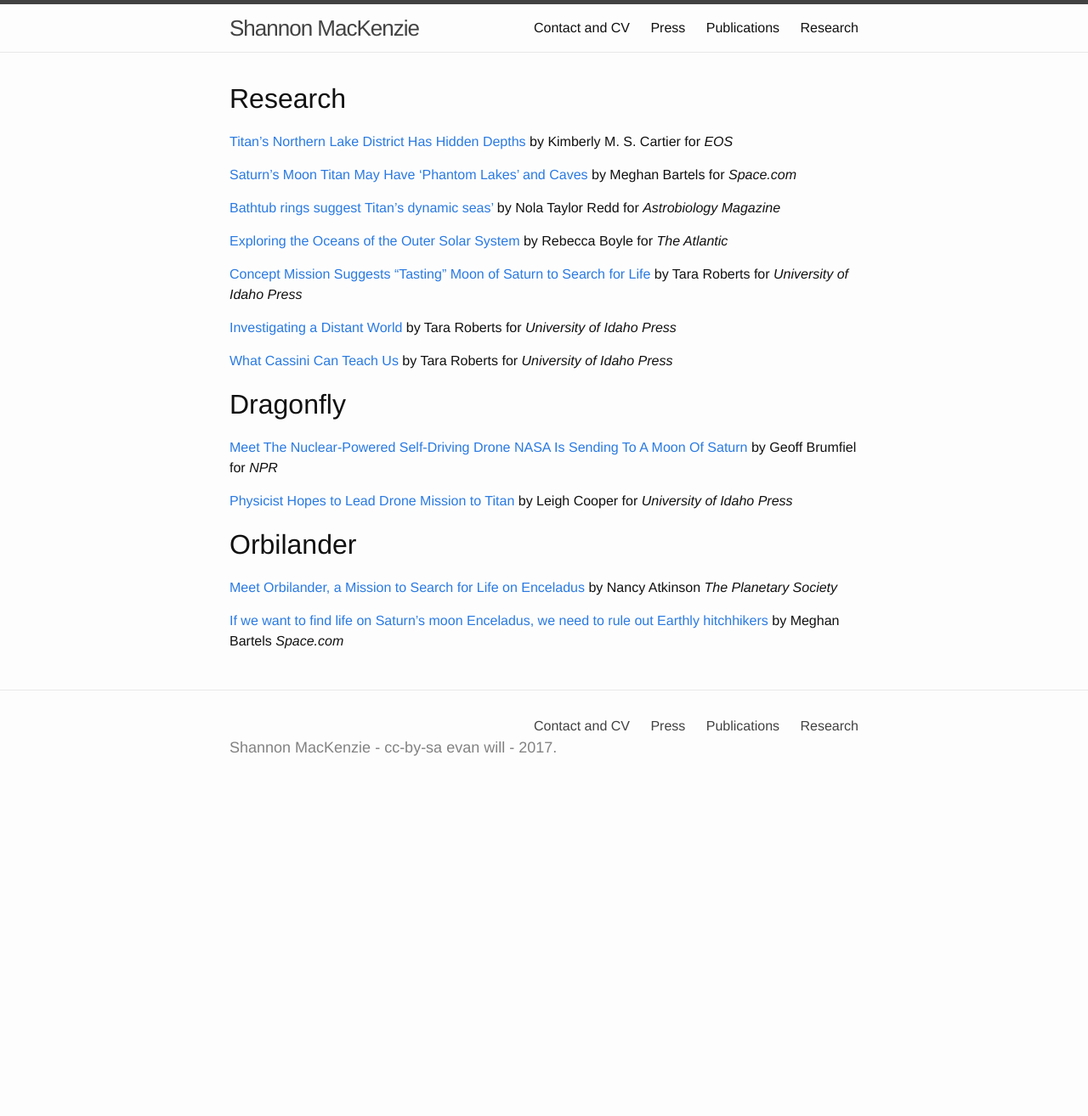
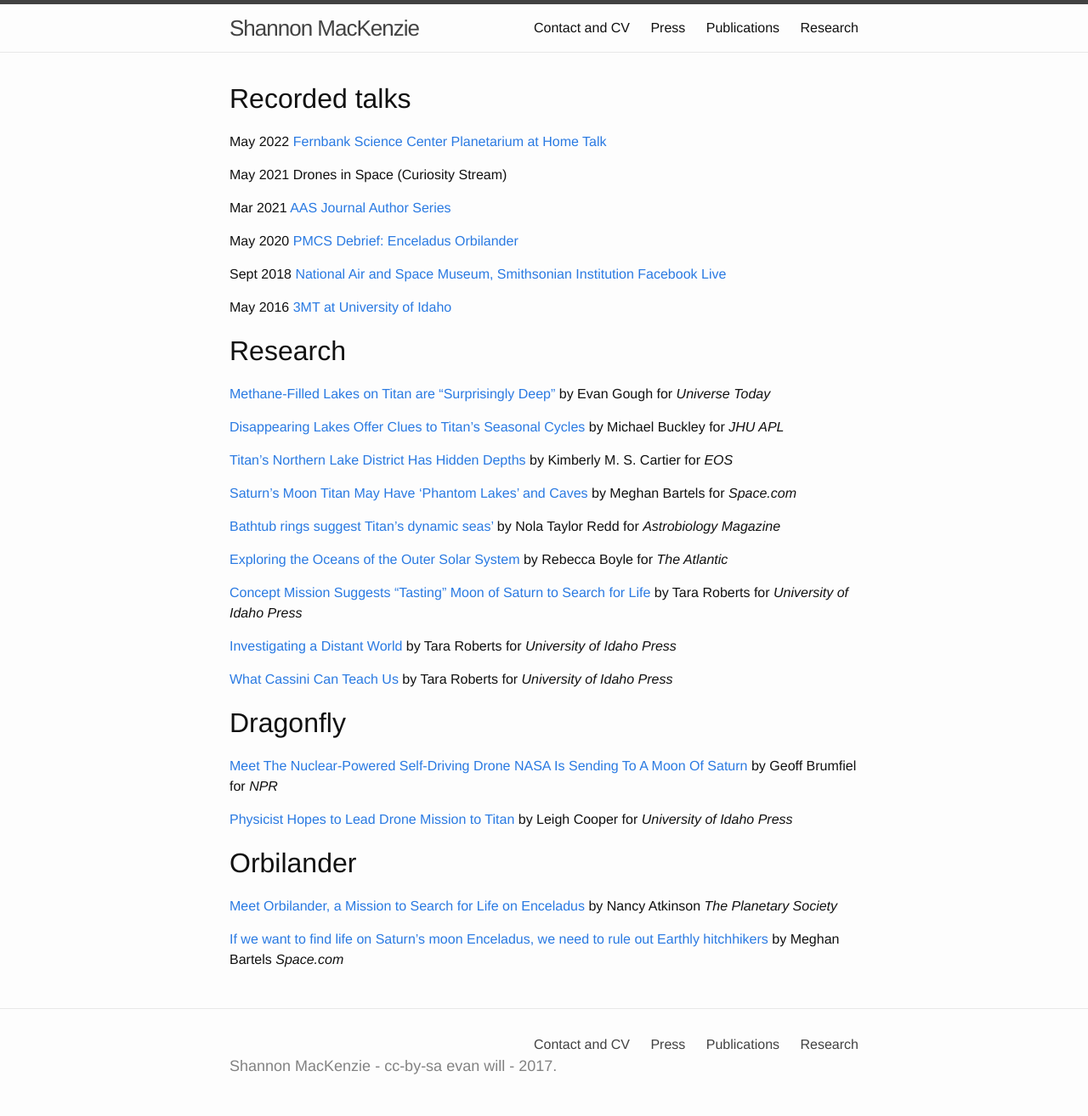
Before and after one commit to shannonmackenzie/shannonmackenzie.github.io, a Jekyll site: the page built from press.md, in a window 1280 px wide. Shown: the whole page at 85% size. Built offline with Jekyll 4.4.1, drawn with Linux system fonts in a browser that asks for light colours; before the commit the page ends 939 px from its top, so only the background shows below that.

Commit message:
Update press.md

```diff
--- a/press.md
+++ b/press.md
@@ -3,7 +3,24 @@ layout: default
 title: Press
 permalink: /press
 ---
+# Recorded talks
+May 2022 [Fernbank Science Center Planetarium at Home Talk](https://www.facebook.com/fernbankcenter/videos/fsc-at-home-planetarium-may-6-2022/726023108434729)
+
+May 2021 Drones in Space (Curiosity Stream)
+
+Mar 2021 [AAS Journal Author Series](https://www.youtube.com/watch?v=rR9PB9gq55Q&ab_channel=AAS)
+
+May 2020 [PMCS Debrief: Enceladus Orbilander](https://www.youtube.com/watch?v=NAM8SWw14vs&ab_channel=LunarandPlanetaryInstitute)
+
+Sept 2018 [National Air and Space Museum, Smithsonian Institution Facebook Live](https://www.facebook.com/airandspace/videos/were-live-with-museum-planetary-scientist-emily-martin-and-applied-physics-labor/316375415777979/)
+
+May 2016 [3MT at University of Idaho](https://www.youtube.com/watch?v=sATu7lZYe50)
+
 # Research
+[Methane-Filled Lakes on Titan are "Surprisingly Deep"](https://www.universetoday.com/142009/methane-filled-lakes-on-titan-are-surprisingly-deep/) by Evan Gough for *Universe Today*
+
+[Disappearing Lakes Offer Clues to Titan’s Seasonal Cycles](https://www.jhuapl.edu/PressRelease/190415b) by Michael Buckley for *JHU APL*
+
 [Titan’s Northern Lake District Has Hidden Depths](https://eos.org/articles/titans-northern-lake-district-has-hidden-depths) by Kimberly M. S. Cartier for *EOS*
 
 [Saturn's Moon Titan May Have 'Phantom Lakes' and Caves](https://www.space.com/saturn-moon-titan-phantom-lakes-caves) by Meghan Bartels for *Space.com*
@@ -12,16 +29,14 @@ permalink: /press
 
 [Exploring the Oceans of the Outer Solar System](https://www.theatlantic.com/science/archive/2016/03/planet-mission-concepts/475281/) by Rebecca Boyle for *The Atlantic*
 
-
 [Concept Mission Suggests "Tasting" Moon of Saturn to Search for Life](https://www.uidaho.edu/news/news-articles/news-releases/2016-june/061316-moonresearch) by Tara Roberts for *University of Idaho Press*
 
-
 [Investigating a Distant World](http://www.uidaho.edu/sci/undergrad-research/research-expo/2013/shannon-mackenzie) by Tara Roberts for *University of Idaho Press*
-
 
 [What Cassini Can Teach Us](https://www.uidaho.edu/news/here-we-have-idaho-magazine/past-issues/2017-spring/cassini) by Tara Roberts for *University of Idaho Press*
 
 # Dragonfly
+
 [Meet The Nuclear-Powered Self-Driving Drone NASA Is Sending To A Moon Of Saturn](https://www.npr.org/2019/09/17/760649353/meet-the-nuclear-powered-self-driving-drone-nasa-is-sending-to-a-moon-of-saturn) by Geoff Brumfiel for *NPR*
 
 [Physicist Hopes to Lead Drone Mission to Titan](https://www.uidaho.edu/sci/news/features/2018/dragonfly) by Leigh Cooper for *University of Idaho Press*
```
